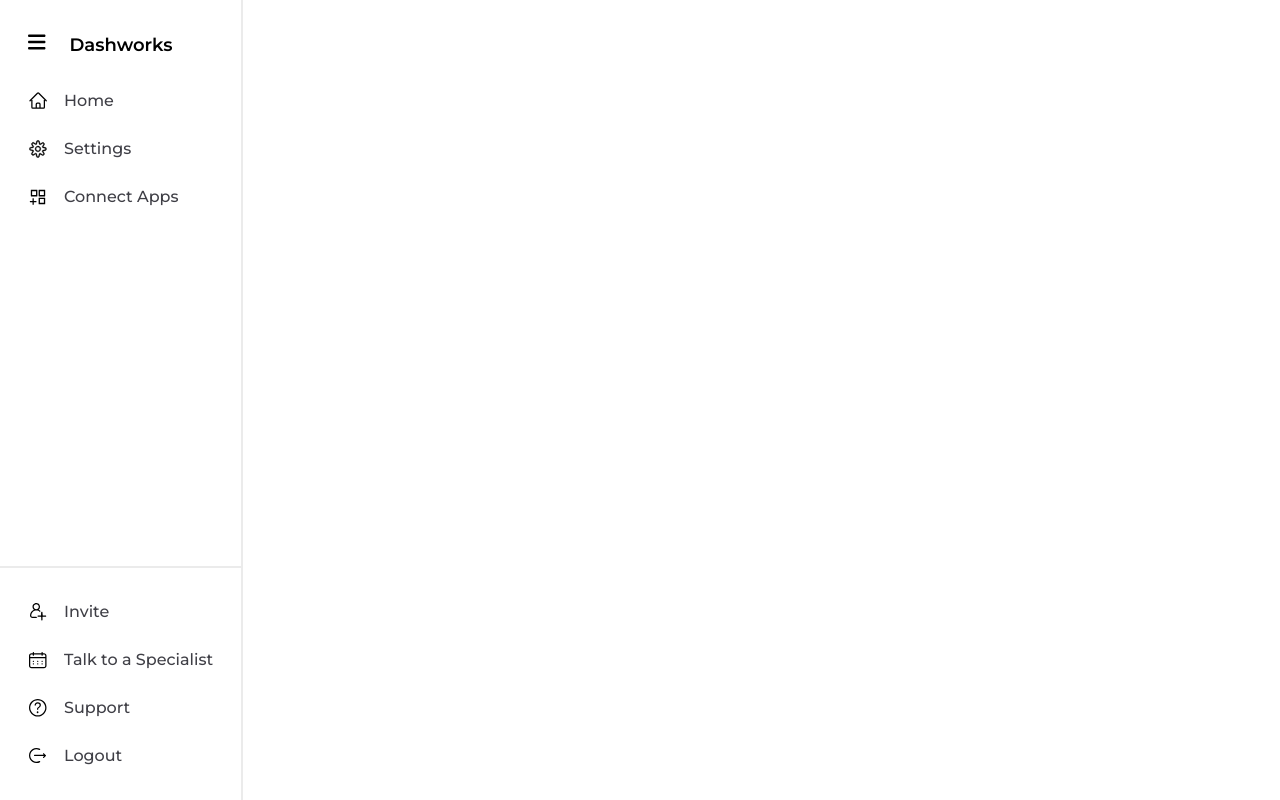
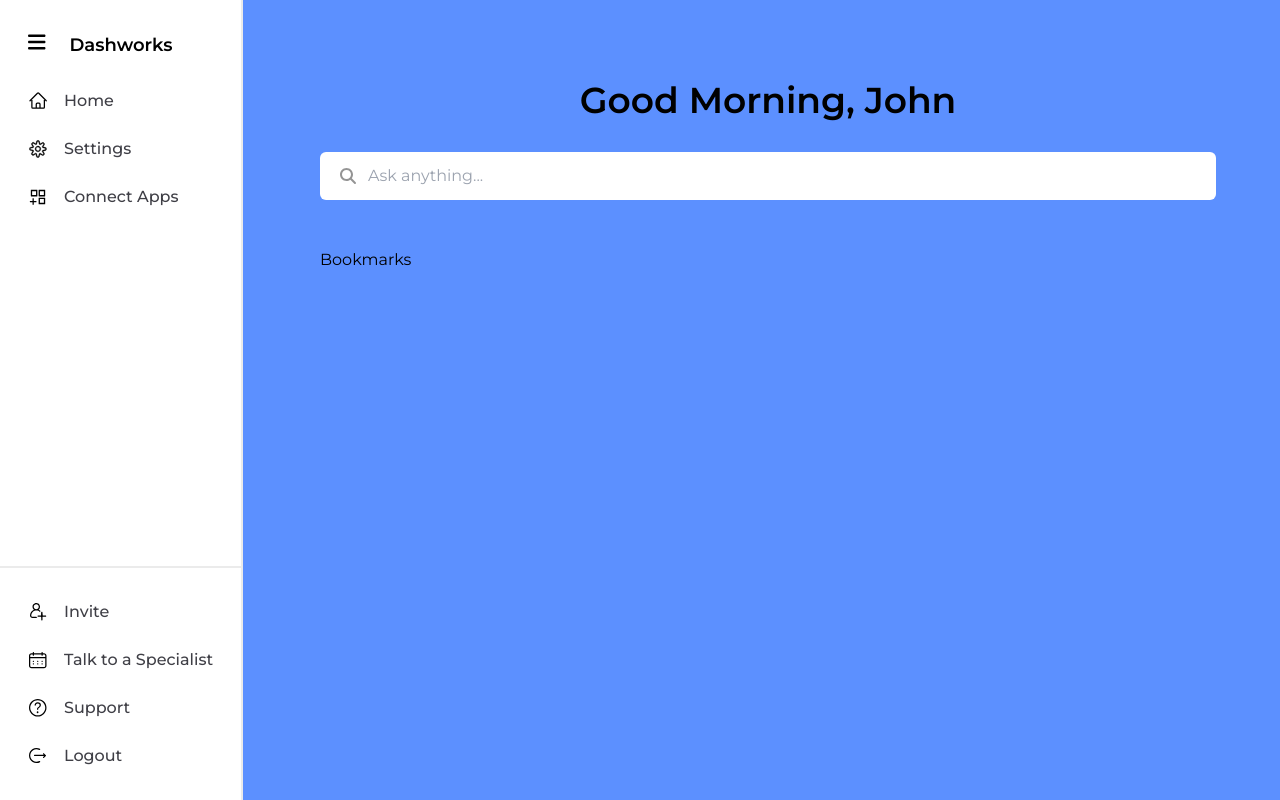
Before and after one commit to Abulkalam-Asif/p2-zohaib, a Next.js app: page /home in a window 1280 px wide. Built offline with nearby package versions, Linux system fonts and the light colour scheme.

Commit message:
Home page started

```diff
--- a/src/app/(dashboard)/home/page.js
+++ b/src/app/(dashboard)/home/page.js
@@ -1,9 +1,23 @@
+"use client"
+import HomeSearchBar from '@/app/components/HomeSearchBar';
+import MyBookmarks from '@/app/containers/MyBookmarks';
+import { useSidebarContext } from '@/app/contexts/SidebarContext';
 import React from 'react'
 
 const Page = () => {
+  const { isSidebarOut } = useSidebarContext();
+
   return (
     <>
-      <div>Home</div>
+      <div className={`min-h-screen bg-themeColor transition-all pt-20 pb-10 pr-8 ${isSidebarOut ? "pl-72 duration-100" : "pl-0 delay-200 duration-300"}`}>
+        <div className='max-w-4xl mx-auto space-y-12'>
+          <div className='space-y-8'>
+            <h1 className='text-4xl font-semibold text-center'>Good Morning, John</h1>
+            <HomeSearchBar />
+          </div>
+          <MyBookmarks />
+        </div>
+      </div>
     </>
   )
 }
--- /dev/null
+++ b/src/app/components/HomeSearchBar.js
@@ -0,0 +1,18 @@
+import { faSearch } from '@fortawesome/free-solid-svg-icons'
+import { FontAwesomeIcon } from '@fortawesome/react-fontawesome'
+import React from 'react'
+
+const HomeSearchBar = () => {
+  return (
+    <>
+      <div>
+        <div className='flex items-center gap-x-3 bg-white py-3 px-5 rounded-md'>
+          <FontAwesomeIcon icon={faSearch} className='text-themeColor2' width={16} height={16} />
+          <input type="text" className='w-full' placeholder='Ask anything...' />
+        </div>
+      </div>
+    </>
+  )
+}
+
+export default HomeSearchBar
--- /dev/null
+++ b/src/app/containers/MyBookmarks.js
@@ -0,0 +1,11 @@
+import React from 'react'
+
+const MyBookmarks = () => {
+  return (
+    <>
+      <div>Bookmarks</div>
+    </>
+  )
+}
+
+export default MyBookmarks
```
